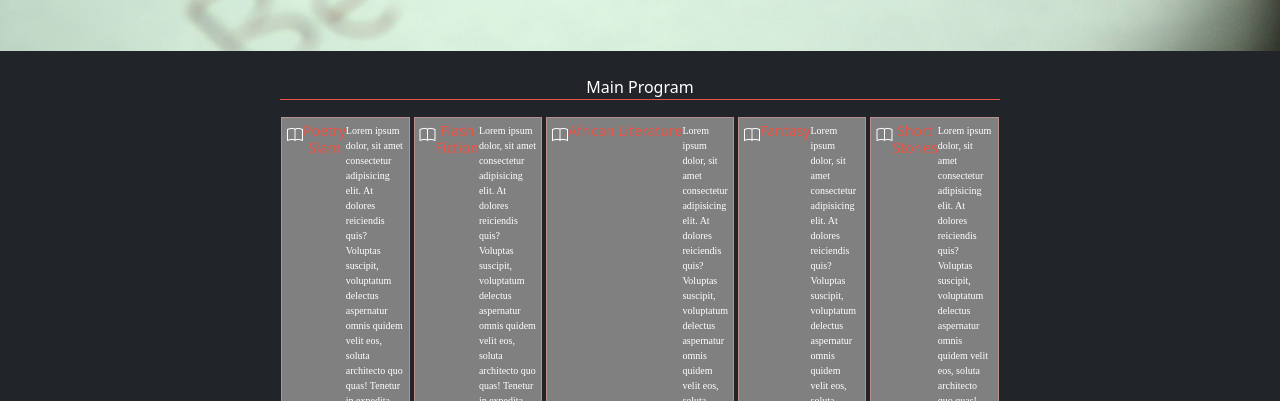
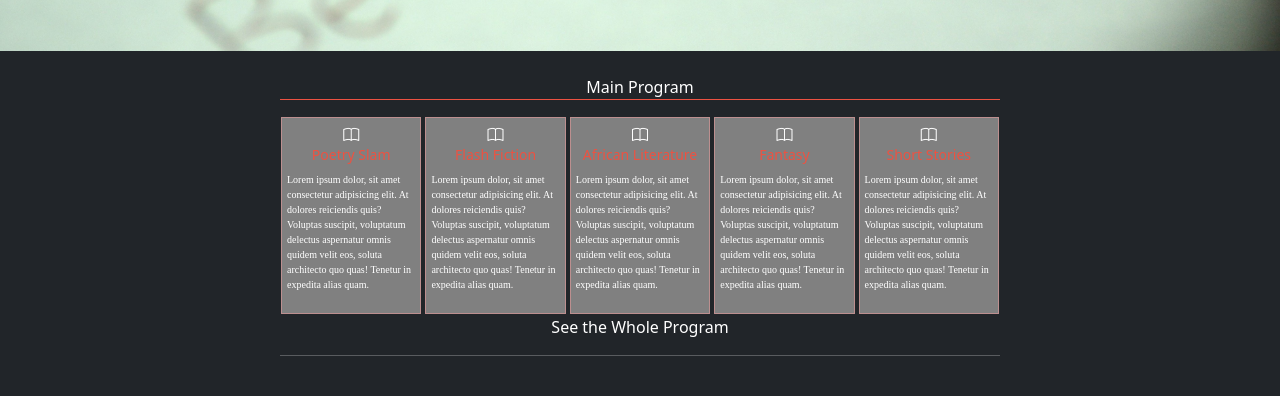
Before and after one commit to JulianaOsemeke/ConferencePage, a plain HTML site: page index.html in a window 1280 px wide. Shown: the part 549-950 px from the top of the page. Drawn offline with nearby package versions, Linux system fonts and the light colour scheme; a web font is replaced by a local one.

Commit message:
fix mainprogram display

```diff
--- a/style.css
+++ b/style.css
@@ -94,8 +94,8 @@ body {
   border: 1px solid rosybrown;
   display: flex;
   justify-content: space-between;
+  align-items: center;
   height: 100%;
-  margin: 5px;
   padding: 10px;
 }
 
@@ -270,7 +270,7 @@ footer img {
   .mainprogram {
     background-color: grey;
     border: 1px solid rosybrown;
-    margin: 0 auto;
+    flex-direction: column;
     padding: 5px;
   }
 
```
